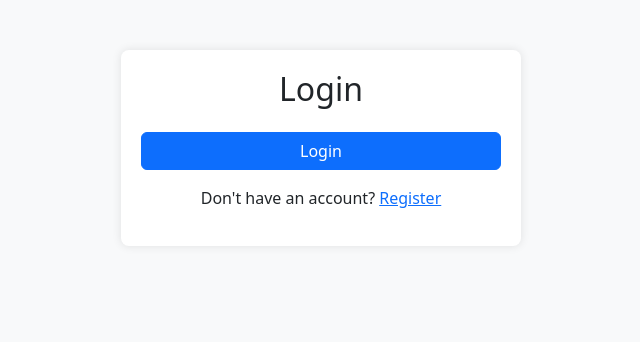
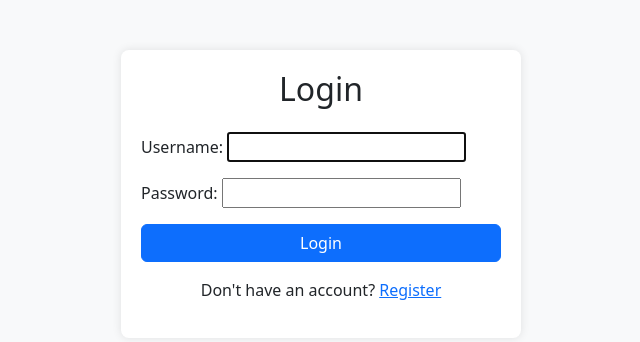
Before and after one commit to cyber-droid/mychatapp, a Django app: page /login/ in a window 1280 px wide. Shown: the top 342 px of the page, without its empty margins (319-959 px from the left). Run offline with Django 5.2, Linux system fonts and the light colour scheme.

Commit message:
Add debugging for registration form errors and ensure error messages display

```diff
--- a/chat/templates/chat/register.html
+++ b/chat/templates/chat/register.html
@@ -21,6 +21,9 @@
 <body>
     <div class="register-container">
         <h2 class="text-center mb-4">Register</h2>
+        {% if error %}
+        <p style="color: red;">{{ error }}</p>
+    {% endif %}
         <form method="post">
             {% csrf_token %}
             {{ form.as_p }}
--- a/chat/views.py
+++ b/chat/views.py
@@ -26,10 +26,12 @@ def register(request):
                     return redirect('room', room_name='testroom')
                 else:
                     logger.error(f"Authentication failed for user {username}.")
-                    return render(request, 'chat/register.html', {'form': form, 'error': 'Authentication failed.'})
+                    return render(request, 'chat/register.html', {'form': form, 'error': 'Authentication failed. Please try again.'})
             else:
                 logger.warning("Form is invalid.")
-                return render(request, 'chat/register.html', {'form': form})
+                # Log form errors for debugging
+                logger.warning(f"Form errors: {form.errors}")
+                return render(request, 'chat/register.html', {'form': form, 'error': 'Form validation failed. Please check your input.'})
         except Exception as e:
             logger.error(f"Error during registration: {str(e)}", exc_info=True)
             return render(request, 'chat/register.html', {'form': form, 'error': f'Registration failed: {str(e)}'})
@@ -37,18 +39,41 @@ def register(request):
         form = UserCreationForm()
     return render(request, 'chat/register.html', {'form': form})
 
+from django.shortcuts import render, redirect
+from django.contrib.auth import authenticate, login
+from django.contrib.auth.forms import AuthenticationForm
+import logging
+
+# Set up logging
+logger = logging.getLogger(__name__)
+
 def login_view(request):
     if request.method == 'POST':
-        username = request.POST['username']
-        password = request.POST['password']
-        user = authenticate(request, username=username, password=password)
-        if user is not None:
-            login(request, user)
-            return redirect('room', room_name='testroom')
-        else:
-            return render(request, 'chat/login.html', {'error': 'Invalid username or password'})
-    return render(request, 'chat/login.html')
-
+        try:
+            form = AuthenticationForm(request, data=request.POST)
+            if form.is_valid():
+                username = form.cleaned_data.get('username')
+                password = form.cleaned_data.get('password')
+                logger.info(f"Authenticating user {username}...")
+                user = authenticate(username=username, password=password)
+                if user is not None:
+                    logger.info(f"User {username} authenticated successfully.")
+                    login(request, user)
+                    logger.info(f"User {username} logged in successfully.")
+                    return redirect('room', room_name='testroom')
+                else:
+                    logger.error(f"Authentication failed for user {username}.")
+                    return render(request, 'chat/login.html', {'form': form, 'error': 'Invalid username or password.'})
+            else:
+                logger.warning("Form is invalid.")
+                logger.warning(f"Form errors: {form.errors}")
+                return render(request, 'chat/login.html', {'form': form, 'error': 'Form validation failed. Please check your input.'})
+        except Exception as e:
+            logger.error(f"Error during login: {str(e)}", exc_info=True)
+            return render(request, 'chat/login.html', {'form': form, 'error': f'Login failed: {str(e)}'})
+    else:
+        form = AuthenticationForm()
+    return render(request, 'chat/login.html', {'form': form})
 @login_required
 def room(request, room_name):
     return render(request, 'chat/room.html', {'room_name': room_name})
```
